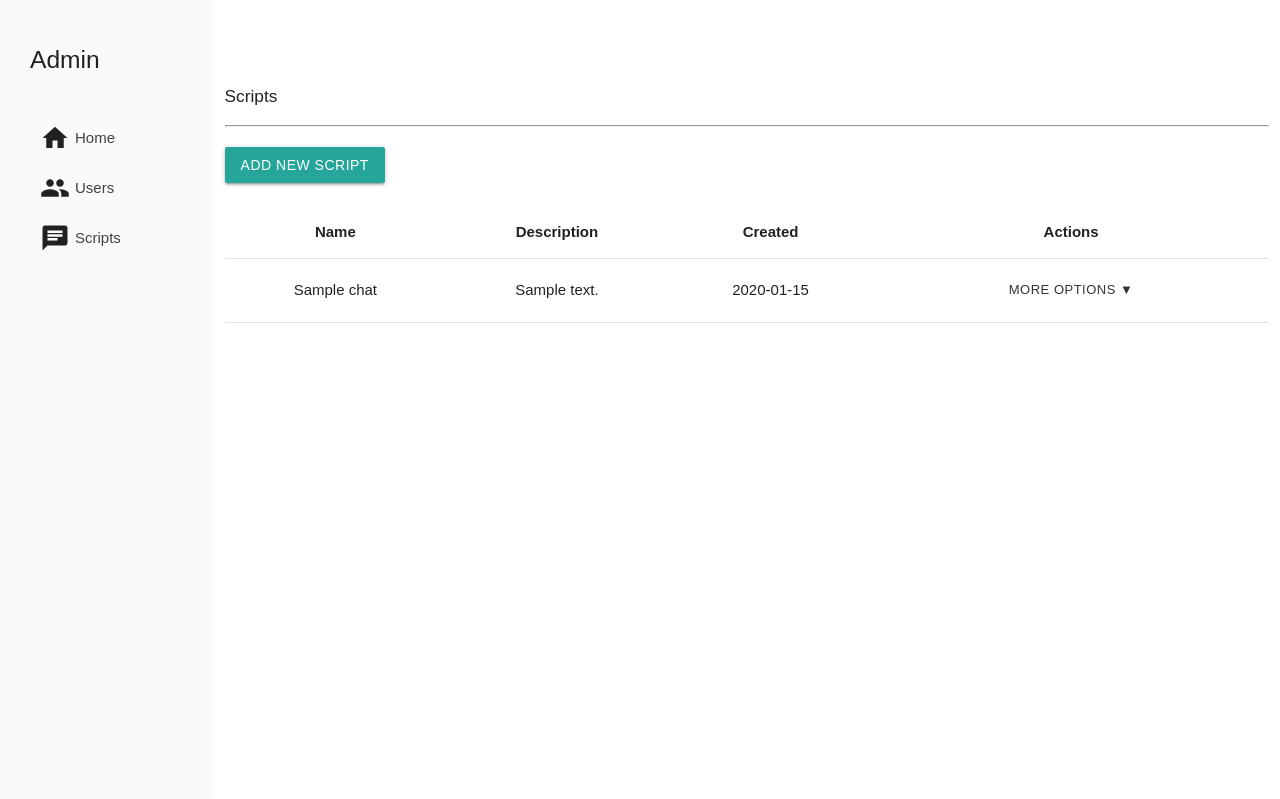
After one commit to UCI-ICTS/mia, a Flask app: page /admin/scripts in a window 1280 px wide. The commit adds this page. Shown: the top 799 px of the page. Run offline with Flask 3, Linux system fonts and the light colour scheme; tables that the repository leaves empty hold one stand-in row (values such as "Sample post"); some libraries are stand-ins or nearby versions.

Commit message:
Added CRUD abilities for scripts to the admin interface

```diff
--- a/app/main.py
+++ b/app/main.py
@@ -251,24 +251,27 @@ def add_message():
     return jsonify(response_data)
 
 
-@app.route('/save_graph', methods=['POST'])
-def save_graph():
-    # save to a file for easy editing
-    with open(script_file_name, 'w') as file:
-        json.dump(chat_graph, file, indent=4)
+@app.route('/admin/scripts/edit_script_content/save_script/<string:chat_id>', methods=['POST'])
+def save_script(chat_id):
+    chat = db.session.get(Chat, chat_id)
+    if chat:
+        # save to a file for easy editing
+        with open(chat.name + '.json', 'w') as file:
+            json.dump(chat_graph, file, indent=4)
 
-    # save to the database for safe keeping
-    chat_id = '2a15e88e-5458-4078-9956-619cdfcf6030'  # PMGRC Consent ID (it's the only one)
-    version = ChatScriptVersion.get_max_version_number(chat_id) + 1
-    script = ChatScriptVersion(
-        chat_id=chat_id,
-        version_number=version,
-        script=chat_graph
-    )
-    db.session.add(script)
-    db.session.commit()
+        # save to the database for safe keeping
+        version = ChatScriptVersion.get_max_version_number(chat.chat_id) + 1
+        script = ChatScriptVersion(
+            chat_id=chat.chat_id,
+            version_number=version,
+            script=chat_graph
+        )
+        db.session.add(script)
+        db.session.commit()
 
-    return jsonify({"message": "Chat graph saved successfully!"})
+        return jsonify({'message': 'Chat graph saved successfully!'})
+    else:
+        return jsonify({'message': 'Error: script id not found'})
 
 
 @app.route('/get_saved_chat', methods=['GET'])
@@ -384,6 +387,68 @@ def delete_user(user_id):
         db.session.delete(user)
         db.session.commit()
     return redirect('/admin/users')
+
+
+@app.route('/admin/scripts', methods=['GET'])
+def get_scripts():
+    scripts = db.session.query(Chat).all()
+    return render_template('scripts.html', scripts=scripts)
+
+
+@app.route('/admin/scripts/edit_script/<string:chat_id>', methods=['GET'])
+def edit_script(chat_id):
+    script = db.session.get(Chat, chat_id)
+    data = {
+        'script_id': script.chat_id,
+        'script_name': script.name,
+        'script_description': script.description
+    }
+    return jsonify(data)
+
+
+@app.route('/admin/scripts/add_update_script', methods=['POST'])
+def add_update_script():
+    chat_id = request.form.get('script_id', None)
+    script = db.session.get(Chat, chat_id)
+
+    if script:
+        # update script attributes
+        script.name = request.form['script_name']
+        script.description = request.form['script_description']
+    else:
+        # create new script
+        script = Chat(
+            name=request.form['script_name'],
+            description=request.form['script_description']
+        )
+        db.session.add(script)
+
+    # commit the session to save the changes to the database
+    db.session.commit()
+    return redirect('/admin/scripts')
+
+
+@app.route('/admin/scripts/delete_script/<string:chat_id>', methods=['GET'])
+def delete_script(chat_id):
+    chat = db.session.get(Chat, chat_id)
+    if chat:
+        db.session.delete(chat)
+        db.session.commit()
+    return redirect('/admin/scripts')
+
+
+@app.route('/admin/scripts/edit_script_content/<string:chat_id>', methods=['GET'])
+def edit_script_content(chat_id):
+    global chat_graph
+    chat = db.session.get(Chat, chat_id)
+    latest_version = ChatScriptVersion.get_max_version_number(chat_id)
+    script_version = ChatScriptVersion.query.filter_by(chat_id=chat.chat_id, version_number=latest_version).first()
+    if script_version:
+        script = script_version.script
+    else:
+        script = {}
+    chat_graph = script
+    return render_template('script_editor.html', script=script, chat_id=chat_id, script_name=chat.name)
 
 
 def process_workflow(chat_id):
--- a/app/static/css/style.css
+++ b/app/static/css/style.css
@@ -277,3 +277,18 @@ input[type='tel'] {
 .card {
     min-height: 260px; /* Adjust this value to your preference */
 }
+
+#script-entries {
+    flex: 1;
+    padding: 20px;
+    height: 800px;
+    overflow-y: auto;  /* Scrollable when content overflows */
+    overflow-x: hidden;
+}
+
+.script-entry {
+    border: 1px solid #ddd;
+    margin-bottom: 10px;
+    padding: 10px;
+    font-size: 11pt;
+}
--- a/app/templates/admin_base.html
+++ b/app/templates/admin_base.html
@@ -29,7 +29,7 @@
                     </li>
                     <li class="admin-sidebar-item">
                         <i class="small material-icons">chat</i>
-                        <a href="/admin/chats" class="grey-text text-darken-3">Scripts</a>
+                        <a href="/admin/scripts" class="grey-text text-darken-3">Scripts</a>
                     </li>
                     <!-- Add other nav items here -->
                 </ul>
--- /dev/null
+++ b/app/templates/scripts.html
@@ -0,0 +1,125 @@
+{% extends 'admin_base.html' %} {% block content %}
+
+<div class="col s10" id="admin-main-content">
+    <h6>Scripts</h6>
+    <hr>
+    <a id="addUserBtn" class="waves-effect waves-light btn modal-trigger" href="#add-update-script-modal">Add New Script</a>
+    <br>
+    <br>
+    <table class="highlight centered">
+        <thead>
+            <tr>
+                <th>Name</th>
+                <th>Description</th>
+                <th>Created</th>
+                <th>Actions</th>
+            </tr>
+        </thead>
+        <tbody>
+            {% for script in scripts %}
+                <tr>
+                    <td>{{ script.name }}</td>
+                    <td>{{ script.description }}</td>
+                    <td>{{ script.created_at.strftime('%Y-%m-%d') }}</td>
+                    <td>
+                        <!-- Dropdown Trigger -->
+                        <a class='dropdown-trigger btn-small btn-flat user-options-dropdown' href='#' data-target="{{ script.chat_id }}">More options &#x25BC;</a>
+                        <!-- Dropdown Structure -->
+                        <ul id="{{ script.chat_id }}" class='dropdown-content'>
+                            <li><a class="edit-script-btn" href="/admin/scripts/edit_script/{{ script.chat_id }}">Edit script</a></li>
+                            <li><a class="edit-script-content-btn" href="/admin/scripts/edit_script_content/{{ script.chat_id }}">Edit script content</a></li>
+                            <li class="divider" tabindex="-1"></li>
+                            <li><a href="#delete-confirmation-modal" class="modal-trigger delete-script-link" data-chat-id="{{ script.chat_id }}">Delete script</a></li>
+                        </ul>
+                    </td>
+                </tr>
+            {% endfor %}
+        </tbody>
+    </table>
+
+    <!-- The Add/Update Modal -->
+    <div id="add-update-script-modal" class="modal">
+        <div class="modal-content">
+            <h5 id="modal-title">Add New Script</h5>
+            <br>
+            <form action="/admin/scripts/add_update_script" method="post">
+                <input type="hidden" id="script_id" name="script_id" value="">
+                <div class="input-field">
+                    <input id="script_name" name="script_name" type="text" class="validate" required autofocus>
+                    <label for="script_name">Script Name</label>
+                </div>
+                <div class="input-field">
+                    <input id="script_description" name="script_description" type="text" class="validate" required autofocus>
+                    <label for="script_description">Script Description</label>
+                </div>
+                <button id="modal-submit-btn" class="btn waves-effect waves-light" type="submit">Add Script</button>
+            </form>
+        </div>
+    </div>
+
+    <!-- Delete Confirmation Modal Structure -->
+    <div id="delete-confirmation-modal" class="modal">
+        <div class="modal-content">
+            <h5>Confirm Deletion</h5>
+            <p>Are you sure you want to delete this script?</p>
+        </div>
+            <div class="modal-footer">
+            <a href="#!" class="modal-close waves-effect green btn">Cancel</a>
+            <a id="delete-confirm-link" href="#" class="modal-close waves-effect red btn">Delete</a>
+        </div>
+    </div>
+
+</div>
+<script>
+    $(document).ready(function(){
+        $('.modal').modal();
+        $('.dropdown-trigger').dropdown({ constrainWidth: false });
+
+        // Click event for the delete script link
+        $('.delete-script-link').click(function() {
+            // Get chat_id from the clicked link
+            var chatId = $(this).data('chat-id');
+
+            // Set the href for the delete confirmation in the modal
+            $('#delete-confirm-link').attr('href', "/admin/scripts/delete_script/" + chatId);
+        });
+
+        // Update user button click
+        $('.edit-script-btn').on('click', function(event) {
+            event.preventDefault();
+            $.getJSON(this.href, function(data) {
+                let scriptId = data.script_id;
+                let scriptName = data.script_name;
+                let scriptDescription = data.script_description;
+
+                // Set values
+                $('#script_id').val(scriptId);
+                $('#script_name').val(scriptName);
+                $('#script_description').val(scriptDescription);
+
+                // Change modal's title and submit button text
+                $('#modal-title').text('Edit Script');
+                $('#modal-submit-btn').text('Update Script');
+
+                // Finally, open the modal
+                $('#add-update-script-modal').modal('open');
+            });
+        });
+
+        $('#add-update-script-modal').modal({
+            onCloseEnd: function() {
+                 // Reset the modal's title and submit button text
+                $('#modal-title').text('Add New Script');
+                $('#modal-submit-btn').text('Add Script');
+
+                // Clear the form fields
+                $('#script_id').val('');
+                $('#script_name').val('');
+                $('#script_description').val('');
+            },
+        });
+        // Update the Materialize components
+        M.updateTextFields();  // To reset the floating labels
+    });
+</script>
+{% endblock %}
--- a/app/templates/users.html
+++ b/app/templates/users.html
@@ -45,7 +45,7 @@
                         <!-- Dropdown Structure -->
                         <ul id="{{ user.user_id }}" class='dropdown-content'>
                             <li><a class="get-invite-link-btn" href="/admin/users/get_user_chat_url/{{ user.user_id }}">Get chat invite link</a></li>
-                            <li><a class="edit-user-btn" href="/admin/users/get_user/{{user.user_id }}">Update user</a></li>
+                            <li><a class="edit-user-btn" href="/admin/users/get_user/{{user.user_id }}">Edit user</a></li>
                             <li class="divider" tabindex="-1"></li>
                             <li><a class="generate-new-invite-link-btn" href="/admin/users/generate_new_chat_url/{{user.user_id }}">Generate new invite link</a></li>
                             <li class="divider" tabindex="-1"></li>
```
Also changed, not shown: app/templates/script_editor.html (added, +84 -0 lines).
